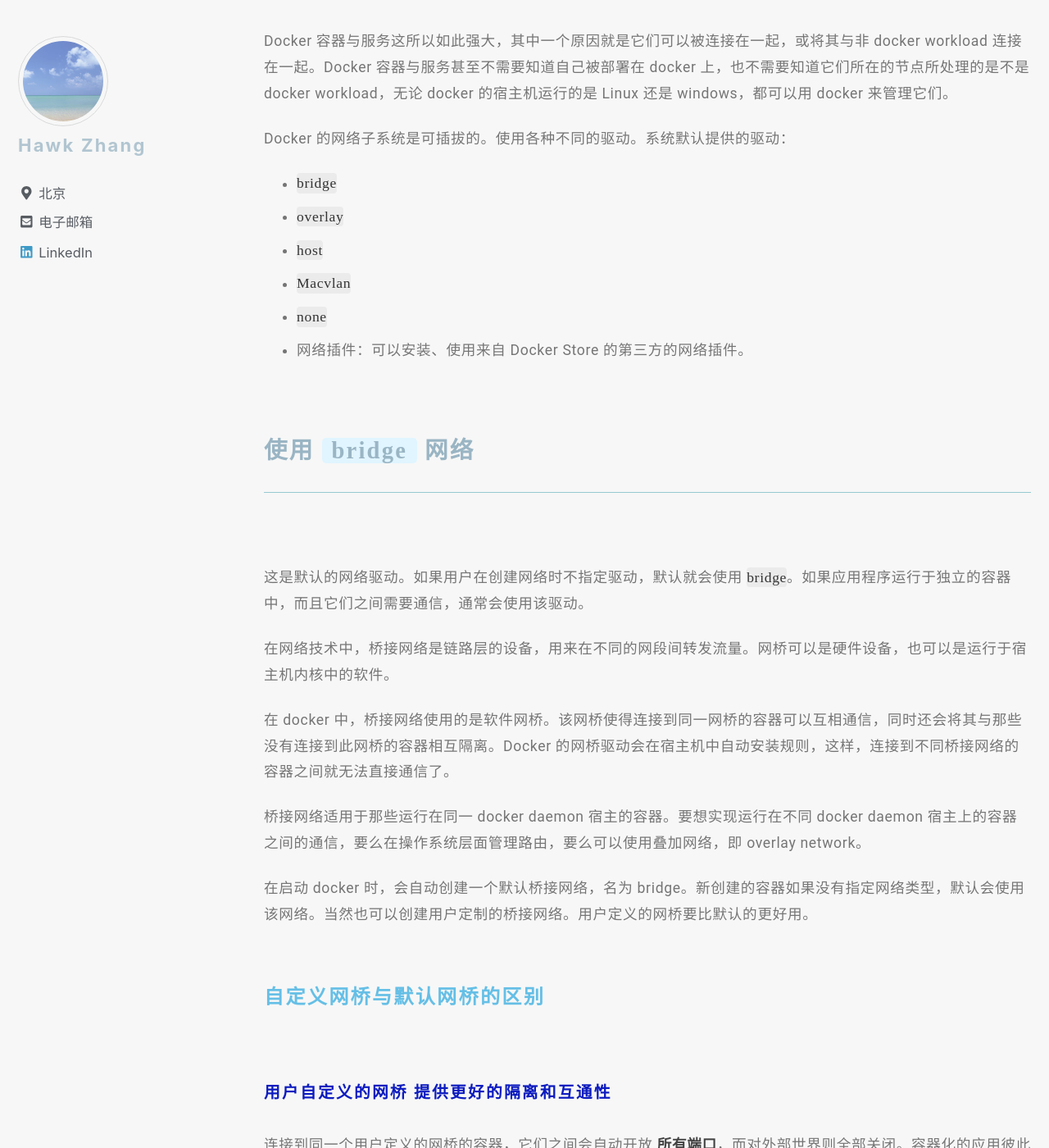
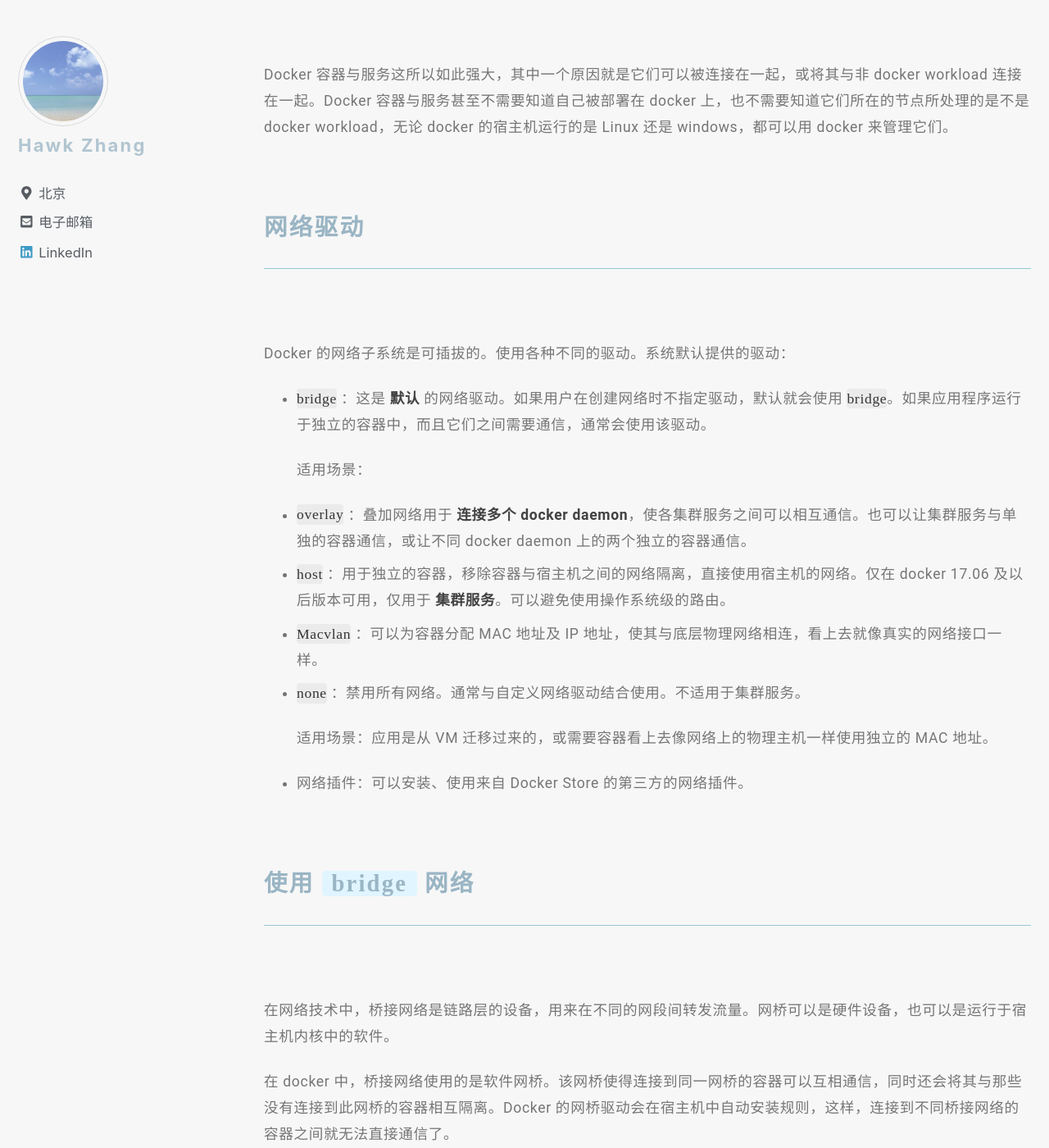
Before and after one commit to narru888/linotes_note, a Jekyll site: the page built from _posts/docker/2018-02-01-docker.network.md, in a window 1280 px wide and 1400 px high, scrolled down 1125 px. Shown: the whole window at 82% size. Built offline with Jekyll 4.4.1, drawn with Linux system fonts in a browser that asks for light colours; nearby versions of some CDN libraries; a script that is not in the unit is left out.

Commit message:
update on 2018-10-05 20:40:01 CST

```diff
--- a/_posts/docker/2018-02-01-docker.network.md
+++ b/_posts/docker/2018-02-01-docker.network.md
@@ -33,9 +25,28 @@
 
 
 
+### 网络驱动
+
+Docker 的网络子系统是可插拔的。使用各种不同的驱动。系统默认提供的驱动：
+
+* `bridge` ：这是 **默认** 的网络驱动。如果用户在创建网络时不指定驱动，默认就会使用 `bridge`。如果应用程序运行于独立的容器中，而且它们之间需要通信，通常会使用该驱动。
+
+	适用场景：
+
+* `overlay` ：叠加网络用于 **连接多个 docker daemon**，使各集群服务之间可以相互通信。也可以让集群服务与单独的容器通信，或让不同 docker daemon 上的两个独立的容器通信。
+* `host` ：用于独立的容器，移除容器与宿主机之间的网络隔离，直接使用宿主机的网络。仅在 docker 17.06 及以后版本可用，仅用于 **集群服务**。可以避免使用操作系统级的路由。
+* `Macvlan` ：可以为容器分配 MAC 地址及 IP 地址，使其与底层物理网络相连，看上去就像真实的网络接口一样。
+* `none` ：禁用所有网络。通常与自定义网络驱动结合使用。不适用于集群服务。
+
+	适用场景：应用是从 VM 迁移过来的，或需要容器看上去像网络上的物理主机一样使用独立的 MAC 地址。
+
+* 网络插件：可以安装、使用来自 Docker Store 的第三方的网络插件。
+
+
+
+
+
 ### 使用 `bridge` 网络
-
-这是默认的网络驱动。如果用户在创建网络时不指定驱动，默认就会使用 `bridge`。如果应用程序运行于独立的容器中，而且它们之间需要通信，通常会使用该驱动。
 
 在网络技术中，桥接网络是链路层的设备，用来在不同的网段间转发流量。网桥可以是硬件设备，也可以是运行于宿主机内核中的软件。
 
```
Also changed, not shown: other parts of _posts/docker/2018-02-01-docker.network.md (+0 -8 lines).
